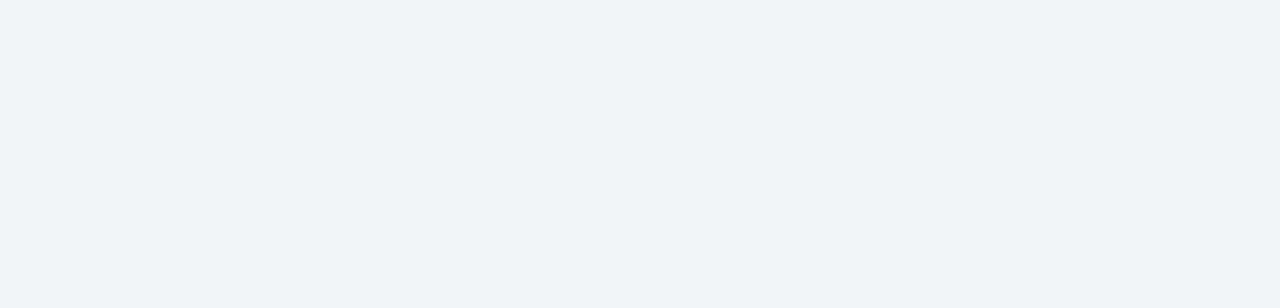
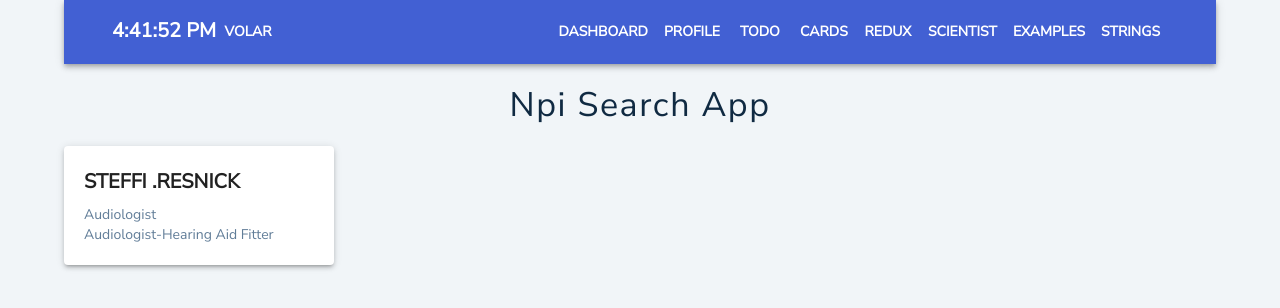
Before and after one commit to volar/playground, a React (Create React App) app: page /npi-api-search in a window 1280 px wide. Before the commit this address had no page. Shown: the top 308 px of the page. Built offline with nearby package versions, Linux system fonts and the light colour scheme; no server answers; a web font is replaced by a local one.

Commit message:
Added Proxy mw, small refactors and strRer tool

```diff
--- a/package.json
+++ b/package.json
@@ -22,10 +22,12 @@
     "date-fns": "^2.30.0",
     "eslint-config-prettier": "^8.6.0",
     "eslint-plugin-prettier": "^4.2.1",
+    "http-proxy-middleware": "^2.0.6",
     "prettier": "^2.8.3",
     "react": "^18.2.0",
     "react-date-picker": "^10.5.1",
     "react-dom": "^18.2.0",
+    "react-icons": "^4.12.0",
     "react-redux": "^8.1.3",
     "react-router-dom": "^6.16.0",
     "react-scripts": "5.0.1",
--- a/src/App.tsx
+++ b/src/App.tsx
@@ -7,10 +7,11 @@ import ReduxExample from './pages/ReduxExample';
 import RecipesList from './pages/RecipesList';
 import ScientistList from './pages/ScientistList';
 import Examples from './pages/Examples';
-import ConsecutiveChar from './pages/ConsecutiveChar';
+import StringTools from './pages/StringTools';
 import ExchangeApp from './pages/ExchangeApp';
 import Profile from './pages/Profile';
 import Todo from './pages/Todo';
+import NpiApiSearch from './pages/NpiApiSearch';
 
 function App() {
   return (
@@ -24,9 +25,10 @@ function App() {
         <Route path="recipes-list" element={<RecipesList />} />
         <Route path="scientist-list" element={<ScientistList />} />
         <Route path="examples" element={<Examples />} />
-        <Route path="consecutive-char" element={<ConsecutiveChar />} />
+        <Route path="consecutive-char" element={<StringTools />} />
         <Route path="exchange" element={<ExchangeApp />} />
         <Route path="todo" element={<Todo />} />
+        <Route path="npi-api-search" element={<NpiApiSearch />} />
       </Routes>
     </Router>
   );
--- a/src/components/ReverseWords.jsx
+++ b/src/components/ReverseWords.jsx
@@ -2,7 +2,7 @@ import React, { useState } from 'react';
 import { TextField, Button, Paper, Typography } from '@mui/material';
 
 // single for loop alay
-function StringAnalyzer() {
+function ReverseWordsInSentence() {
   const [inputString, setInputString] = useState('');
   const [reversedSentence, setReversedSentence] = useState('');
 
@@ -29,11 +29,11 @@ function StringAnalyzer() {
         Reverse Words
       </Button>
       <Paper style={{ padding: '20px', margin: '20px' }}>
-        <Typography variant="h6">Reversed sentence:</Typography>
+        <Typography variant="p">Reversed sentence:</Typography>
         <Typography variant="body1">{reversedSentence}</Typography>
       </Paper>
     </div>
   );
 }
 
-export default StringAnalyzer;
+export default ReverseWordsInSentence;
--- a/src/components/StringAnalyzer.jsx
+++ b/src/components/StringAnalyzer.jsx
@@ -78,7 +78,7 @@ function StringAnalyzer() {
         Analyze Recursively
       </Button>
       <Paper style={{ padding: '20px', margin: '20px' }}>
-        <Typography variant="h6">Analysis Result:</Typography>
+        <Typography variant="p">Analysis Result:</Typography>
         <Typography variant="body1">
           {char} : {count}
         </Typography>
--- a/src/components/SubStringFromString.jsx
+++ b/src/components/SubStringFromString.jsx
@@ -62,7 +62,7 @@ function StringChecker() {
         String Checker
       </Button>
       <Paper style={{ padding: '20px', margin: '20px' }}>
-        <Typography variant="h6">Analysis Result:</Typography>
+        <Typography variant="p">Analysis Result:</Typography>
         <Typography variant="body1">
           {stringResult ? 'You can create a string' : 'No, you cannot create a string'}
         </Typography>
--- /dev/null
+++ b/src/data/questionsData.js
@@ -0,0 +1,28 @@
+const questions = [
+  {
+    id: 1,
+    title: 'Do I have to allow the use of cookies?',
+    info: 'Unicorn vinyl poutine brooklyn, next level direct trade iceland. Shaman copper mug church-key coloring book, whatever poutine normcore fixie cred kickstarter post-ironic street art.',
+  },
+  {
+    id: 2,
+    title: 'How do I change my My Page password?',
+    info: 'Coloring book forage photo booth gentrify lumbersexual. Migas chillwave poutine synth shoreditch, enamel pin thundercats fashion axe roof party polaroid chartreuse.',
+  },
+  {
+    id: 3,
+    title: 'What is BankID?',
+    info: 'Enamel pin fam sustainable woke whatever venmo. Authentic asymmetrical put a bird on it, lumbersexual activated charcoal kinfolk banjo cred pickled sartorial.',
+  },
+  {
+    id: 4,
+    title: 'Whose birth number can I use?',
+    info: 'Edison bulb direct trade gentrify beard lo-fi seitan sustainable roof party franzen occupy squid. Knausgaard cronut succulents, scenester readymade shabby chic lyft. Copper mug meh vegan gentrify.',
+  },
+  {
+    id: 5,
+    title: 'When do I recieve a password ordered by letter?',
+    info: 'Locavore franzen fashion axe live-edge neutra irony synth af tilde shabby chic man braid chillwave waistcoat copper mug messenger bag. Banjo snackwave blog, microdosing thundercats migas vaporware viral lo-fi seitan ',
+  },
+];
+export default questions;
--- /dev/null
+++ b/src/examples/Questions.jsx
@@ -0,0 +1,39 @@
+import React, { useState } from 'react';
+import { AiOutlineMinus, AiOutlinePlus } from 'react-icons/ai';
+import data from '../data/questionsData.js';
+
+function SingleQuestion({ title, info }) {
+  const [showInfo, setShowInfo] = useState(false);
+
+  return (
+    <article className="question">
+      <header>
+        <h5>{title}</h5>
+        <button className="btn" onClick={() => setShowInfo(!showInfo)}>
+          {showInfo ? <AiOutlineMinus /> : <AiOutlinePlus />}
+        </button>
+      </header>
+      {showInfo && <p>{info}</p>}
+    </article>
+  );
+}
+
+function QuestionsApp() {
+  /* eslint-disable-next-line */
+  const [questions, setQuestions] = useState(data);
+
+  return (
+    <main>
+      <div className="container">
+        <h4>questions and answers about login</h4>
+        <section className="info">
+          {questions.map((question) => {
+            return <SingleQuestion key={question.id} {...question}></SingleQuestion>;
+          })}
+        </section>
+      </div>
+    </main>
+  );
+}
+
+export default QuestionsApp;
--- a/src/pages/Examples.jsx
+++ b/src/pages/Examples.jsx
@@ -8,6 +8,7 @@ import TrafficLight from '../examples/TrafficLight';
 import Footer from '../components/Footer';
 import SimpleTodo from '../examples/SimpleTodo';
 import ToursApp from '../examples/ToursApp';
+import QuestionsApp from '../examples/Questions';
 
 const Home = () => {
   return (
@@ -23,6 +24,9 @@ const Home = () => {
           </Paper>
           <Paper elevation={3} sx={{ padding: '10px', margin: '5px' }}>
             <TrafficLight />
+          </Paper>
+          <Paper elevation={3} sx={{ padding: '10px', margin: '5px' }}>
+            <QuestionsApp />
           </Paper>
         </Grid>
         <Grid item xs={12} sm={6} md={6} lg={3}>
--- a/src/pages/NpiApiSearch.jsx
+++ b/src/pages/NpiApiSearch.jsx
@@ -0,0 +1,162 @@
+import React, { useEffect, useState } from 'react';
+import { Container, Typography, Grid, Paper } from '@mui/material';
+import axios from 'axios';
+import Navigation from '../components/Navigation';
+
+import Table from '@mui/material/Table';
+import TableBody from '@mui/material/TableBody';
+import TableCell from '@mui/material/TableCell';
+import TableContainer from '@mui/material/TableContainer';
+import TableHead from '@mui/material/TableHead';
+import TableRow from '@mui/material/TableRow';
+
+export default function NpiApiSearch() {
+  const [data, setData] = useState([]);
+
+  useEffect(() => {
+    axios
+      .get(
+        '/api/?number=&enumeration_type=&taxonomy_description=&name_purpose=&first_name=&use_first_name_alias=&last_name=&organization_name=&address_purpose=&city=baltimore&state=&postal_code=&country_code=&limit=&skip=&pretty=&version=2.1'
+      )
+      .then((response) => {
+        setData(response.data);
+      })
+      .catch((error) => {
+        console.error('Error fetching data:', error);
+      });
+  }, []);
+
+  const sampleObject = {
+    created_epoch: '1177362431000',
+    enumeration_type: 'NPI-1',
+    last_updated_epoch: '1183948145000',
+    number: '1073731121',
+    addresses: [
+      {
+        country_code: 'US',
+        country_name: 'United States',
+        address_purpose: 'MAILING',
+        address_type: 'DOM',
+        address_1: '103 E READ ST',
+        city: 'BALTIMORE',
+        state: 'MD',
+        postal_code: '212022403',
+        telephone_number: '410-234-0007',
+        fax_number: '410-659-1943',
+      },
+      {
+        country_code: 'US',
+        country_name: 'United States',
+        address_purpose: 'LOCATION',
+        address_type: 'DOM',
+        address_1: '103 E READ ST',
+        city: 'BALTIMORE',
+        state: 'MD',
+        postal_code: '212022403',
+        telephone_number: '410-234-0007',
+        fax_number: '410-659-1943',
+      },
+    ],
+    practiceLocations: [],
+    basic: {
+      first_name: 'STEFFI',
+      last_name: '.RESNICK',
+      middle_name: 'BETH',
+      credential: 'Ph.D.',
+      sole_proprietor: 'NO',
+      gender: 'F',
+      enumeration_date: '2007-04-23',
+      last_updated: '2007-07-08',
+      status: 'A',
+      name_prefix: 'Dr.',
+      name_suffix: '--',
+    },
+    taxonomies: [
+      {
+        code: '231H00000X',
+        taxonomy_group: '',
+        desc: 'Audiologist',
+        state: 'MD',
+        license: '0176',
+        primary: false,
+      },
+      {
+        code: '237600000X',
+        taxonomy_group: '',
+        desc: 'Audiologist-Hearing Aid Fitter',
+        state: 'MD',
+        license: '0176',
+        primary: false,
+      },
+    ],
+    identifiers: [
+      {
+        code: '01',
+        desc: 'Other (non-Medicare)',
+        issuer: 'MAMSI',
+        identifier: '32448',
+        state: 'MD',
+      },
+      {
+        code: '01',
+        desc: 'Other (non-Medicare)',
+        issuer: 'CIGNA',
+        identifier: '428144001',
+        state: 'MD',
+      },
+      {
+        code: '01',
+        desc: 'Other (non-Medicare)',
+        issuer: 'AETNA',
+        identifier: '4673985',
+        state: 'MD',
+      },
+      {
+        code: '01',
+        desc: 'Other (non-Medicare)',
+        issuer: 'UNITED HEALTHCARE',
+        identifier: '521456813',
+        state: 'MD',
+      },
+      {
+        code: '01',
+        desc: 'Other (non-Medicare)',
+        issuer: 'CAREFIRST BC BS MD',
+        identifier: 'H412S',
+        state: 'MD',
+      },
+      {
+        code: '01',
+        desc: 'Other (non-Medicare)',
+        issuer: 'CAREFIRST BC BS NCA',
+        identifier: 'J210',
+        state: 'MD',
+      },
+    ],
+    endpoints: [],
+    other_names: [],
+  };
+
+  return (
+    <Container>
+      <Navigation />
+      <Typography variant="h4" align="center" style={{ margin: '20px 0' }}>
+        Npi search App
+      </Typography>
+      <Grid container spacing={3}>
+        <Grid item xs={12} sm={6} md={4} lg={3} key={sampleObject.number}>
+          <Paper elevation={3} style={{ padding: '20px' }}>
+            <Typography variant="h6" gutterBottom>
+              {sampleObject.basic.first_name} {sampleObject.basic.last_name}
+            </Typography>
+            <Typography variant="body2">
+              {sampleObject.taxonomies.map((item) => (
+                <div key={item.code}>{item.desc}</div>
+              ))}
+            </Typography>
+          </Paper>
+        </Grid>
+      </Grid>
+    </Container>
+  );
+}
```
Also changed, not shown: src/components/ReverseCharsInString.jsx (added, +44 -0 lines), src/pages/StringTools.jsx (renamed from src/pages/ConsecutiveChar.jsx, +8 -12 lines), src/setupProxy.js (added, +26 -0 lines), 1 other file (tests, documents, lock files or other folders).
